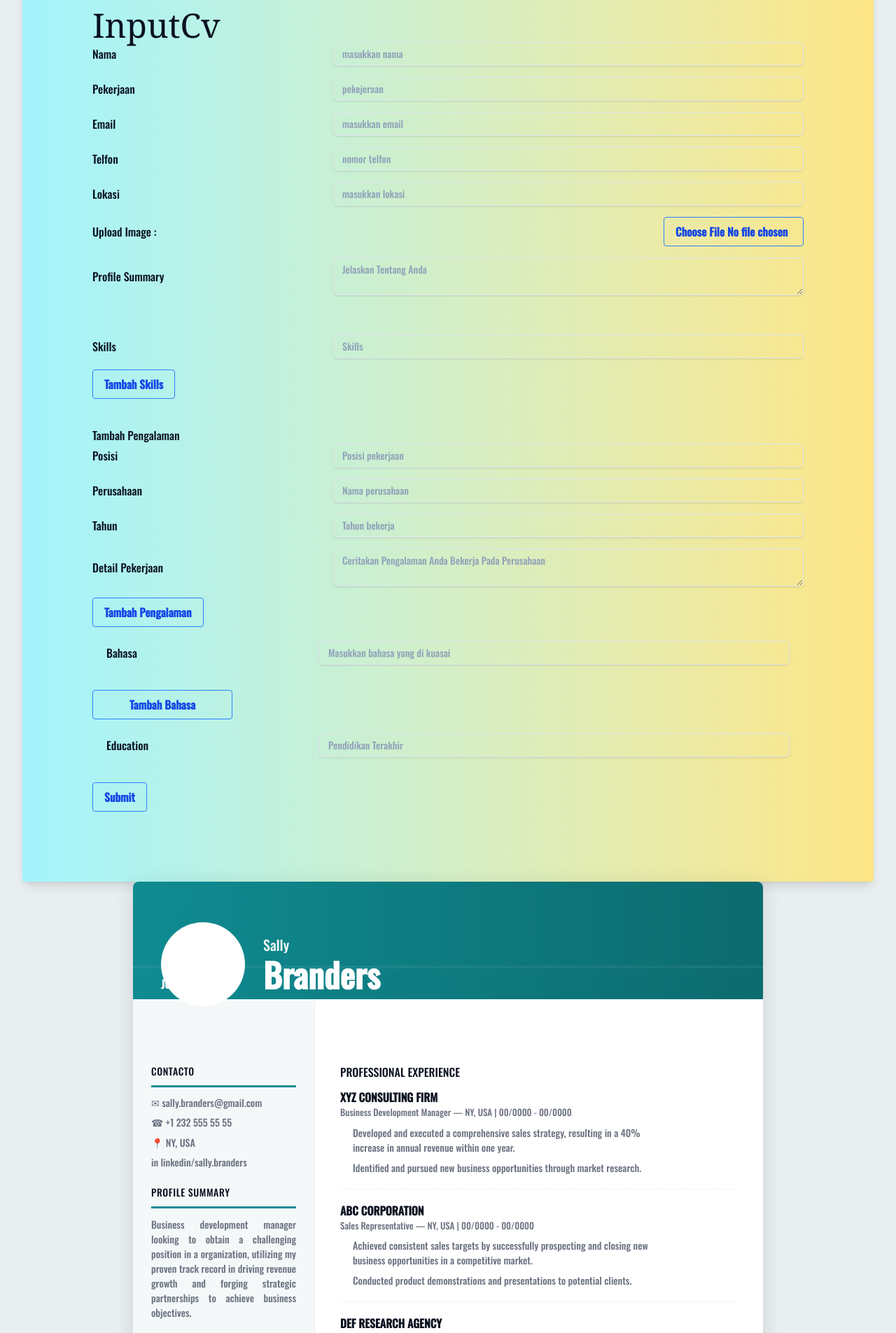
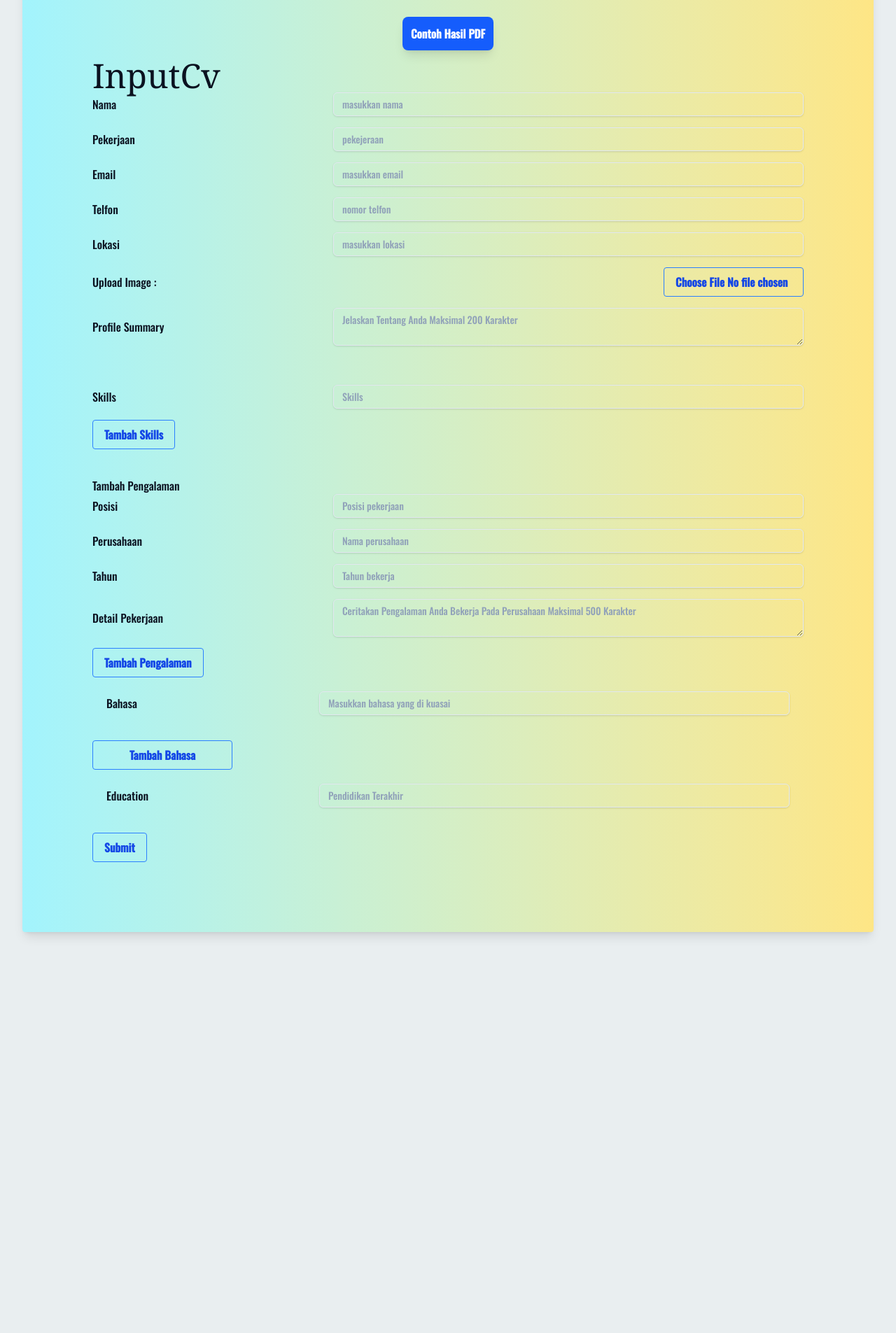
Before and after one commit to mirulhg/react-cv-generator-app, a React (Vite) app: page / in a window 1280 px wide. Shown: the part 120-2025 px from the top of the page at 70% size. After the commit the page ends 1484 px from the top, so only its background shows below. Built offline with nearby package versions, Linux system fonts and the light colour scheme.

Commit message:
version 1.8

```diff
--- a/src/App.jsx
+++ b/src/App.jsx
@@ -2,13 +2,11 @@ import { ToastContainer } from "react-toastify";
 import "./App.css";
 
 import Input from "./components/InputCv.jsx";
-import HasilPdf from "./components/hasilPdf.jsx";
 
 function App() {
   return (
     <>
       <Input />
-      <HasilPdf />
       <ToastContainer />
     </>
   );
--- a/src/components/InputCv.jsx
+++ b/src/components/InputCv.jsx
@@ -2,6 +2,8 @@ import { useState, useRef } from "react";
 import { toast } from "react-toastify";
 import "react-toastify/dist/ReactToastify.css";
 import html2pdf from "html2pdf.js";
+
+import HasilPdf from "./HasilPdf.jsx";
 
 import Section from "./Section.jsx";
 import Skills from "./Skills.jsx";
@@ -200,9 +202,9 @@ export default function InputCv() {
   function handleSavePDF() {
     const element = printRef.current;
     const options = {
-      margin: 3,
+      margin: 1,
       filename: "CV.pdf",
-      image: { type: "jpeg", quality: 1 },
+      image: { type: "jpeg", quality: 5 },
       html2canvas: { scale: 2 },
       jsPDF: { unit: "mm", format: "a4", orentiation: "portrait" },
     };
@@ -211,22 +213,23 @@ export default function InputCv() {
   }
 
   // styling
-
+  const widthLabel = "min-w-15";
   const inputStyled =
     "w-full bg-transparent placeholder:text-slate-400 text-slate-700 text-sm border border-slate-200 rounded-md px-3 py-1.5 transition duration-300 ease focus:outline-none focus:border-slate-400 hover:border-slate-300 shadow-sm focus:shadow max-w-2xl justify-items-start";
 
   const groupLabelInput = "flex items-center justify-between mb-4 gap-20";
   const buttonStyled =
-    "bg-transparent hover:bg-blue-500 text-blue-700 font-semibold hover:text-white py-2 px-4 border border-blue-500 hover:border-transparent rounded items-center max-w-50";
+    "bg-transparent hover:bg-blue-500 text-blue-700 font-semibold hover:text-white py-2 px-4 border border-blue-500 hover:border-transparent rounded items-center max-w-50 w-s";
   const sideButton = "flex flex-row content-center";
 
   return (
     <div className="max-w-[100] rounded overflow-hidden shadow-lg bg-linear-to-r from-cyan-200 to-amber-200">
       <div className="max-w-[100] rounded overflow-hidden shadow-lg p-20">
         <div className="flex flex-col p-5 min-w-20xl">
+          <HasilPdf />
           <h2 className="text-5xl font-serif">InputCv</h2>
           <div className={groupLabelInput}>
-            <label>Nama</label>
+            <label className={widthLabel}>Nama</label>
             <input
               className={inputStyled}
               type="text"
@@ -237,7 +240,7 @@ export default function InputCv() {
             />
           </div>
           <div className={groupLabelInput}>
-            <label>Pekerjaan</label>
+            <label className={widthLabel}>Pekerjaan</label>
             <input
               className={inputStyled}
               type="text"
@@ -248,7 +251,7 @@ export default function InputCv() {
             />
           </div>
           <div className={groupLabelInput}>
-            <label>Email</label>
+            <label className={widthLabel}>Email</label>
             <input
               className={inputStyled}
               type="text"
@@ -259,7 +262,7 @@ export default function InputCv() {
             />
           </div>
           <div className={groupLabelInput}>
-            <label>Telfon</label>
+            <label className={widthLabel}>Telfon</label>
             <input
               className={inputStyled}
               type="text"
@@ -270,7 +273,7 @@ export default function InputCv() {
             />
           </div>
           <div className={groupLabelInput}>
-            <label>Lokasi</label>
+            <label className={widthLabel}>Lokasi</label>
             <input
               className={inputStyled}
               type="text"
@@ -281,7 +284,7 @@ export default function InputCv() {
             />
           </div>
           <div className={groupLabelInput}>
-            <label>Upload Image :</label>
+            <label className={widthLabel}>Upload Image :</label>
             <input
               type="file"
               accept="image/"
@@ -290,19 +293,20 @@ export default function InputCv() {
             />
           </div>
           <div className={groupLabelInput}>
-            <label>Profile Summary</label>
+            <label className={widthLabel}>Profile Summary</label>
             <textarea
               className={inputStyled}
               name="profileSummary"
               value={profileSummary}
-              placeholder="Jelaskan Tentang Anda"
+              placeholder="Jelaskan Tentang Anda Maksimal 200 Karakter"
               onChange={handleProfileSummary}
+              maxLength={200}
             ></textarea>
           </div>
         </div>
         <div className="flex flex-col p-5 min-w-20xl">
           <div className={groupLabelInput}>
-            <label>Skills</label>
+            <label className={widthLabel}>Skills</label>
             <input
               className={inputStyled}
               type="text"
@@ -319,10 +323,9 @@ export default function InputCv() {
           </div>
         </div>
         <div className="flex flex-col p-5 min-w-20xl">
-          <div className="flex flex-col">
-            <label>Tambah Pengalaman</label>
+          <label className={widthLabel}>Tambah Pengalaman</label>
           <div className={groupLabelInput}>
-              <label>Posisi</label>
+            <label className={widthLabel}>Posisi</label>
             <input
               className={inputStyled}
               type="text"
@@ -333,7 +336,7 @@ export default function InputCv() {
             />
           </div>
           <div className={groupLabelInput}>
-              <label>Perusahaan</label>
+            <label className={widthLabel}>Perusahaan</label>
             <input
               className={inputStyled}
               type="text"
@@ -347,7 +350,7 @@ export default function InputCv() {
             />
           </div>
           <div className={groupLabelInput}>
-              <label>Tahun</label>
+            <label className={widthLabel}>Tahun</label>
             <input
               className={inputStyled}
               type="text"
@@ -358,14 +361,15 @@ export default function InputCv() {
             />
           </div>
           <div className={groupLabelInput}>
-              <label>Detail Pekerjaan</label>
+            <label className={widthLabel}>Detail Pekerjaan</label>
             <textarea
               className={inputStyled}
               type="text"
               name="detail"
               value={pengalaman.detail}
               onChange={handlePengalaman}
-                placeholder="Ceritakan Pengalaman Anda Bekerja Pada Perusahaan"
+              maxLength={500}
+              placeholder="Ceritakan Pengalaman Anda Bekerja Pada Perusahaan Maksimal 500 Karakter"
             />
           </div>
           <div className={sideButton}>
@@ -373,10 +377,10 @@ export default function InputCv() {
               Tambah Pengalaman
             </button>
           </div>
-          </div>
+
           <div className="flex flex-col p-5 min-w-20xl">
             <div className={groupLabelInput}>
-              <label>Bahasa</label>
+              <label className={widthLabel}>Bahasa</label>
               <input
                 className={inputStyled}
                 type="text"
--- a/src/components/hasilPdf.jsx
+++ b/src/components/hasilPdf.jsx
@@ -1,9 +1,46 @@
+import { useState } from "react";
+import IMG from "../assets/cv-review.JPG";
 import "./style.css";
 
 export default function hasilPdf() {
+  const [isOpen, setIsOpen] = useState(false);
   return (
     <div>
-      <div className="resume">
+      <div className="flex items-center justify-center gap-3 m-3">
+        <button
+          onClick={() => setIsOpen(true)}
+          className="px-3 py-3 bg-blue-600 text-white font-semibold rounded-lg shadow-lg hover:bg-blue-700 transition"
+        >
+          Contoh Hasil PDF
+        </button>
+      </div>
+
+      {/* Modal */}
+      {isOpen && (
+        <div className="fixed inset-0 z-50 flex items-center justify-center overflow-auto">
+          {/* Backdrop */}
+          <div
+            className="absolute inset-0 bg-black bg-opacity-20"
+            onClick={() => setIsOpen(false)}
+          />
+
+          {/* Modal Box */}
+          <div className="fixed overflow-auto bg-white rounded-2xl shadow-2xl w-full h-auto max-h-180 p-5">
+            {/*<img
+              src={IMG}
+              alt="image-cv"
+              className="object-contain w-full h-auto max-h-140 rounded-lg shadow-2xl"
+            /> */}
+            {/* Icon (opsional) */}
+            <div className="flex gap-10 m-1.5 justify-center">
+              <button
+                onClick={() => setIsOpen(false)}
+                className="px-6 py-3 bg-gray-200 text-gray-800 font-medium rounded-lg hover:bg-gray-300 transition"
+              >
+                Kembali
+              </button>
+            </div>
+            <div className="resume object-contain w-full p-3">
               <div className="header-band">
                 <div className="photo">
                   {/* <Img
@@ -22,10 +59,14 @@ export default function hasilPdf() {
                 <div className="section">
                   <h3>CONTACTO</h3>
                   <div className="divider"></div>
-            <div className="contact-item muted">✉ sally.branders@gmail.com</div>
+                  <div className="contact-item muted">
+                    ✉ sally.branders@gmail.com
+                  </div>
                   <div className="contact-item muted">☎ +1 232 555 55 55</div>
                   <div className="contact-item muted">📍 NY, USA</div>
-            <div className="contact-item muted">in linkedin/sally.branders</div>
+                  <div className="contact-item muted">
+                    in linkedin/sally.branders
+                  </div>
                 </div>
 
                 <div className="section">
@@ -33,9 +74,9 @@ export default function hasilPdf() {
                   <div className="divider"></div>
                   <p className="profile">
                     Business development manager looking to obtain a challenging
-              position in a organization, utilizing my proven track record in
-              driving revenue growth and forging strategic partnerships to
-              achieve business objectives.
+                    position in a organization, utilizing my proven track record
+                    in driving revenue growth and forging strategic partnerships
+                    to achieve business objectives.
                   </p>
                 </div>
 
@@ -71,12 +112,13 @@ export default function hasilPdf() {
                   </div>
                   <ul className="bullets">
                     <li>
-                Developed and executed a comprehensive sales strategy, resulting
-                in a 40% increase in annual revenue within one year.
+                      Developed and executed a comprehensive sales strategy,
+                      resulting in a 40% increase in annual revenue within one
+                      year.
                     </li>
                     <li>
-                Identified and pursued new business opportunities through market
-                research.
+                      Identified and pursued new business opportunities through
+                      market research.
                     </li>
                   </ul>
                 </section>
@@ -88,12 +130,13 @@ export default function hasilPdf() {
                   </div>
                   <ul className="bullets">
                     <li>
-                Achieved consistent sales targets by successfully prospecting
-                and closing new business opportunities in a competitive market.
+                      Achieved consistent sales targets by successfully
+                      prospecting and closing new business opportunities in a
+                      competitive market.
                     </li>
                     <li>
-                Conducted product demonstrations and presentations to potential
-                clients.
+                      Conducted product demonstrations and presentations to
+                      potential clients.
                     </li>
                   </ul>
                 </section>
@@ -105,8 +148,9 @@ export default function hasilPdf() {
                   </div>
                   <ul className="bullets">
                     <li>
-                Conducted in-depth market research and competitor analysis,
-                providing valuable insights to guide strategic decision-making.
+                      Conducted in-depth market research and competitor
+                      analysis, providing valuable insights to guide strategic
+                      decision-making.
                     </li>
                     <li>Developed comprehensive market reports.</li>
                   </ul>
@@ -115,16 +159,23 @@ export default function hasilPdf() {
                 <div className="education">
                   <h2>EDUCATION</h2>
                   <div className="edu-item">
-              <div className="degree">MASTER OF BUSINESS ADMINISTRATION</div>
+                    <div className="degree">
+                      MASTER OF BUSINESS ADMINISTRATION
+                    </div>
                     <div className="school">NYU — NY, USA | 20XX - 20XX</div>
                   </div>
                   <div className="edu-item">
-              <div className="degree">BACHELOR OF COMMERCE IN MARKETING</div>
+                    <div className="degree">
+                      BACHELOR OF COMMERCE IN MARKETING
+                    </div>
                     <div className="school">NYU — NY, USA | 20XX - 20XX</div>
                   </div>
                 </div>
               </main>
             </div>
           </div>
+        </div>
+      )}
+    </div>
   );
 }
--- a/src/components/style.css
+++ b/src/components/style.css
@@ -41,9 +41,9 @@
       overflow:hidden;
       background:white;
       flex-shrink:0;
-      transform:translateY(24px);
+      transform:translateY(1px);
     }
-    .photo img{width:100%;height:100%;object-fit:cover;display:block}
+    .photo img{width:100%;height:auto;object-fit:fill;display:block}
 
     .header-info{
       display:flex;flex-direction:column;gap:6px; margin-left:8px;
@@ -83,8 +83,22 @@
     }
     .job .company{font-weight:700}
     .job .role{color:var(--muted);font-size:13px;margin-bottom:6px}
-    .bullets{margin:8px 0 0 18px;color:var(--muted);font-size:14px}
-    .bullets li{margin-bottom:8px; display: flex; overflow: hidden; width: 80%;}
+    .bullets{
+      margin:8px 0 0 18px;
+      color:var(--muted);
+      font-size:14px;
+      width: 100%;
+      word-wrap: break-word;
+      overflow-wrap: break-word;
+    }
+    .bullets li{
+      margin-bottom:8px;
+      display: flex;
+      overflow: hidden;
+      width: fit-content;
+      word-wrap: break-word;
+      overflow-wrap: break-word;
+    }
 
     .education{margin-top:12px}
     .edu-item{margin-bottom:12px}
```
Also changed, not shown: src/assets/cv-review.JPG (added). Lines whose indentation alone changed are shown as unchanged.
